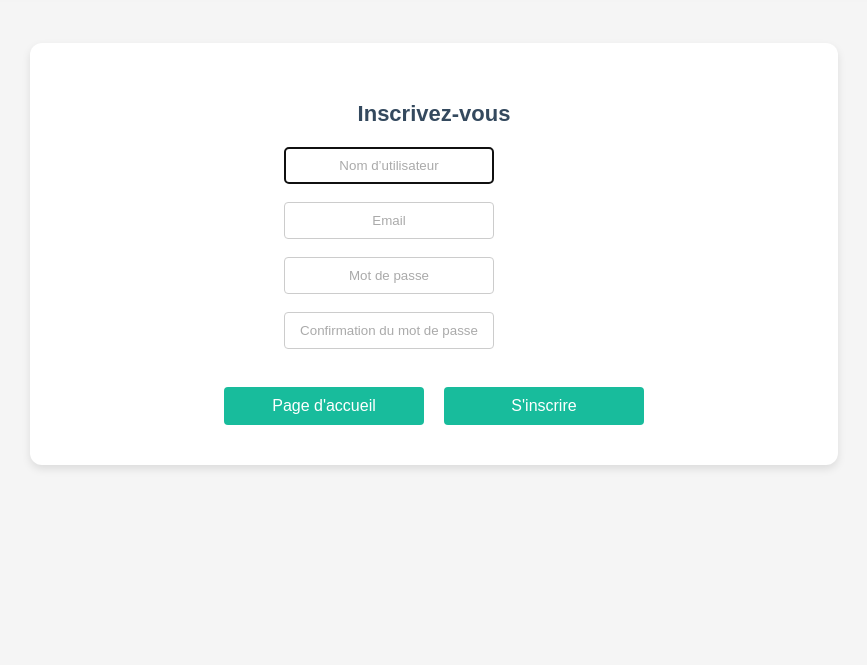
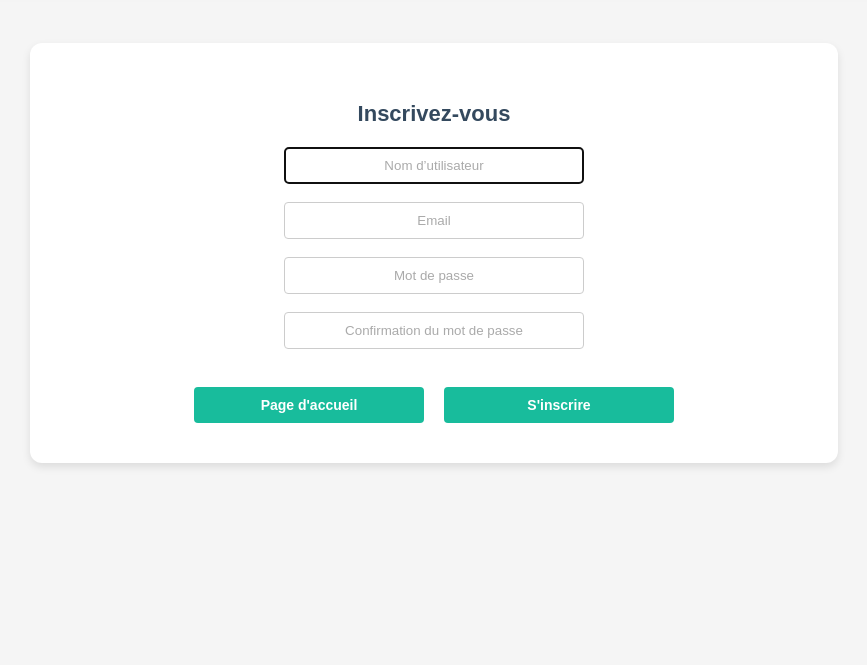
Before and after one commit to AlNocquet/OC-Projet9-LITReview, a Django app: page /sign_up/ in a window 1280 px wide. Shown: the part 132-797 px from the top of the page, without its empty margins (206-1073 px from the left). Run offline with Django 5.2, Linux system fonts and the light colour scheme.

Commit message:
style: minor updates to sign_up.css

```diff
--- a/LITReview/static/css/sign_up.css
+++ b/LITReview/static/css/sign_up.css
@@ -45,7 +45,7 @@
 }
 
   form input {
-    width: 70%;
+    width: 100%;
     padding: 10px;
     border-radius: 4px;
     border: 1px solid #ccc;
@@ -92,7 +92,11 @@
     width: 100%;
     max-width: 200px;
     transition: background-color 0.3s ease;
-  }
+    font-weight: bolder;
+    padding: 10px 15px;
+    font-size: 14px;
+}
+
 
   .button-group button:hover,
   .button-group .btn-return:hover {
```
